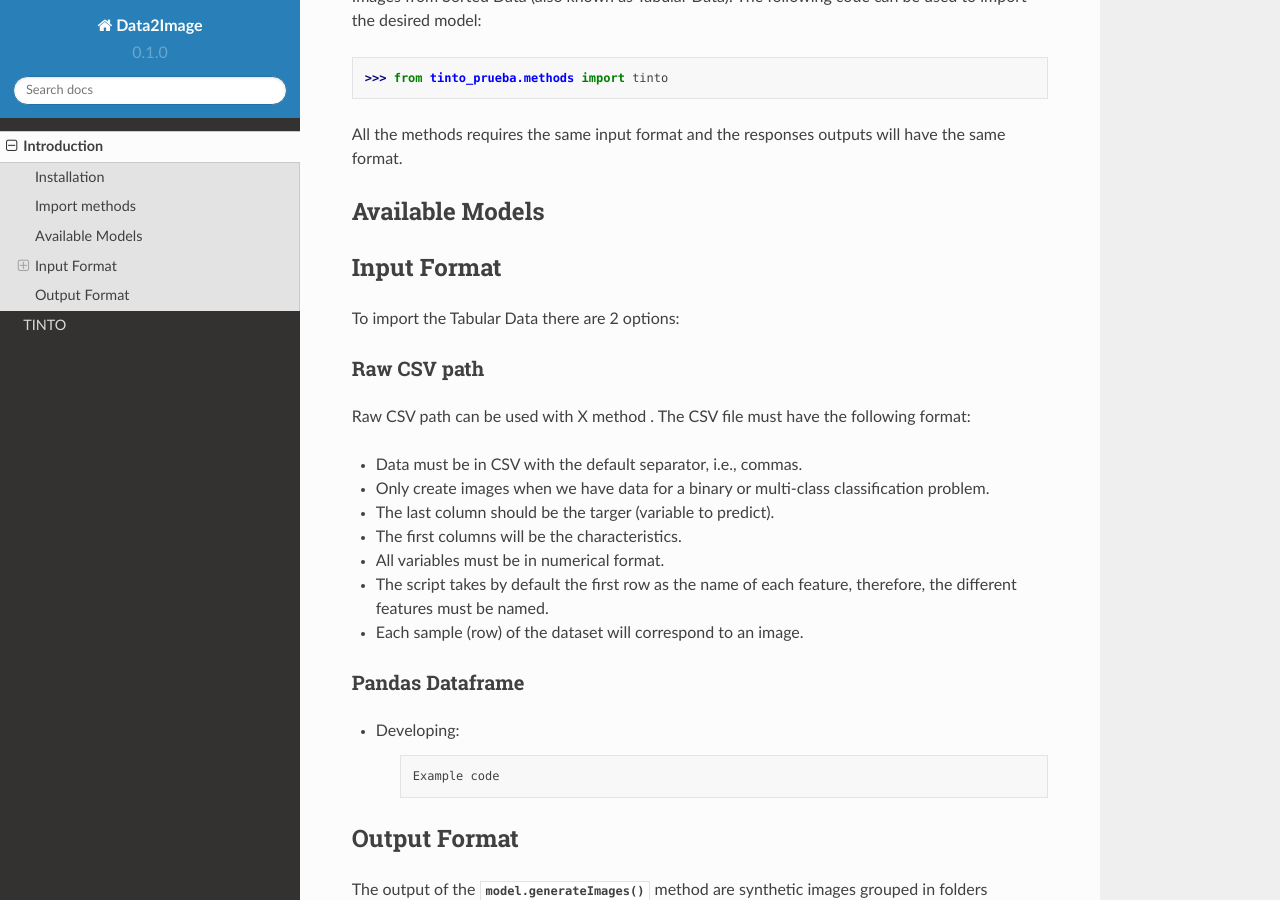
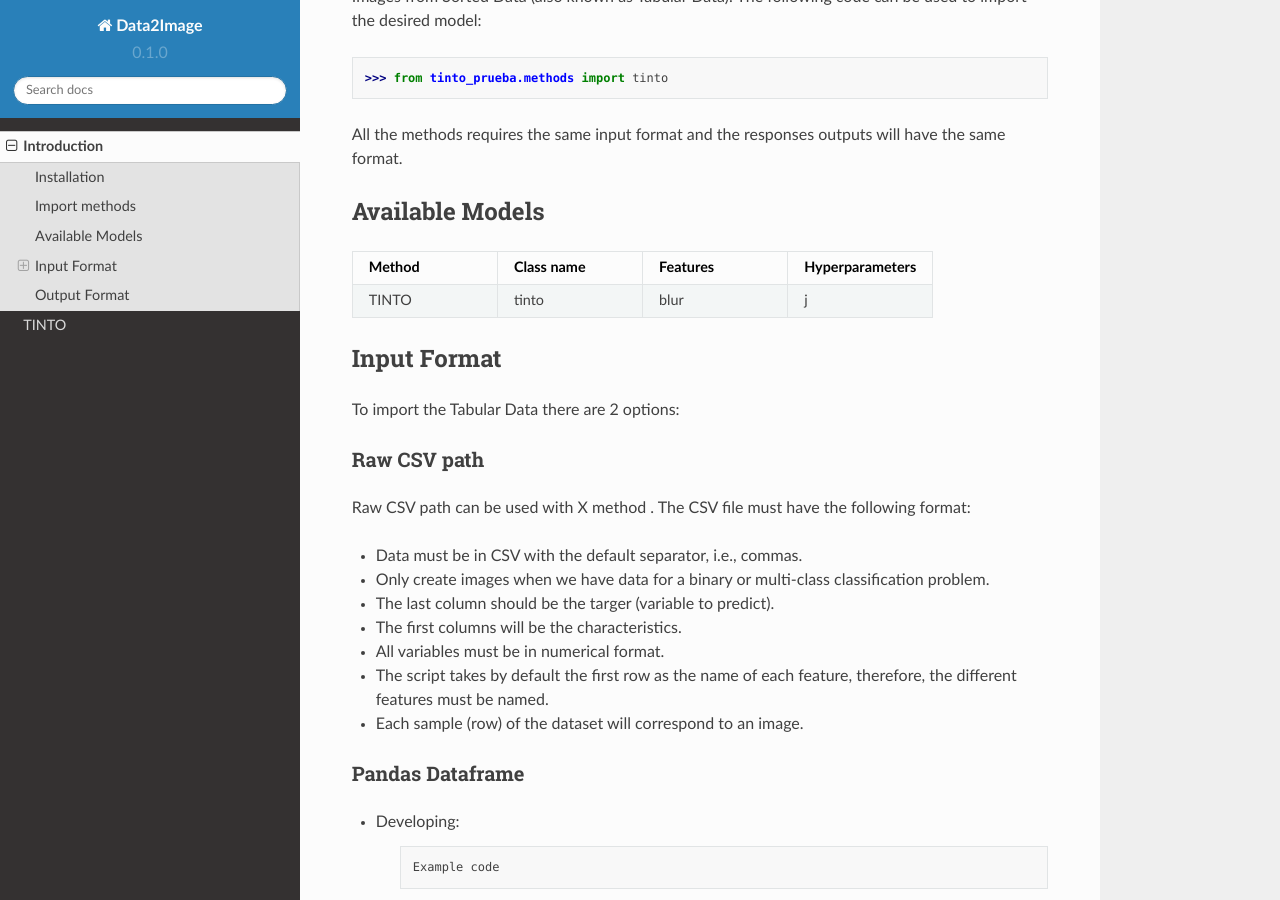
Before and after one commit to oeg-upm/TINTOlib-Documentation, a Sphinx documentation site: the page built from docs/source/installation.rst, in a window 1280 px wide and 900 px high, scrolled down 426 px. Built offline with Sphinx 7.4.7 and the Read the Docs theme 2.0.0, drawn with Linux system fonts in a browser that asks for light colours; pages that are not in the unit, such as notebooks, are missing from menus; part of the change alters nothing that is shown.

```diff
--- a/docs/source/installation.rst
+++ b/docs/source/installation.rst
@@ -24,7 +24,7 @@ All the methods requires the same input format and the responses outputs will ha
 Available Models
 --------------
 .. list-table::
-   :widths: 25 25 50
+   :widths: 50 50 50 50
    :header-rows: 1
 
    * - Method
```
